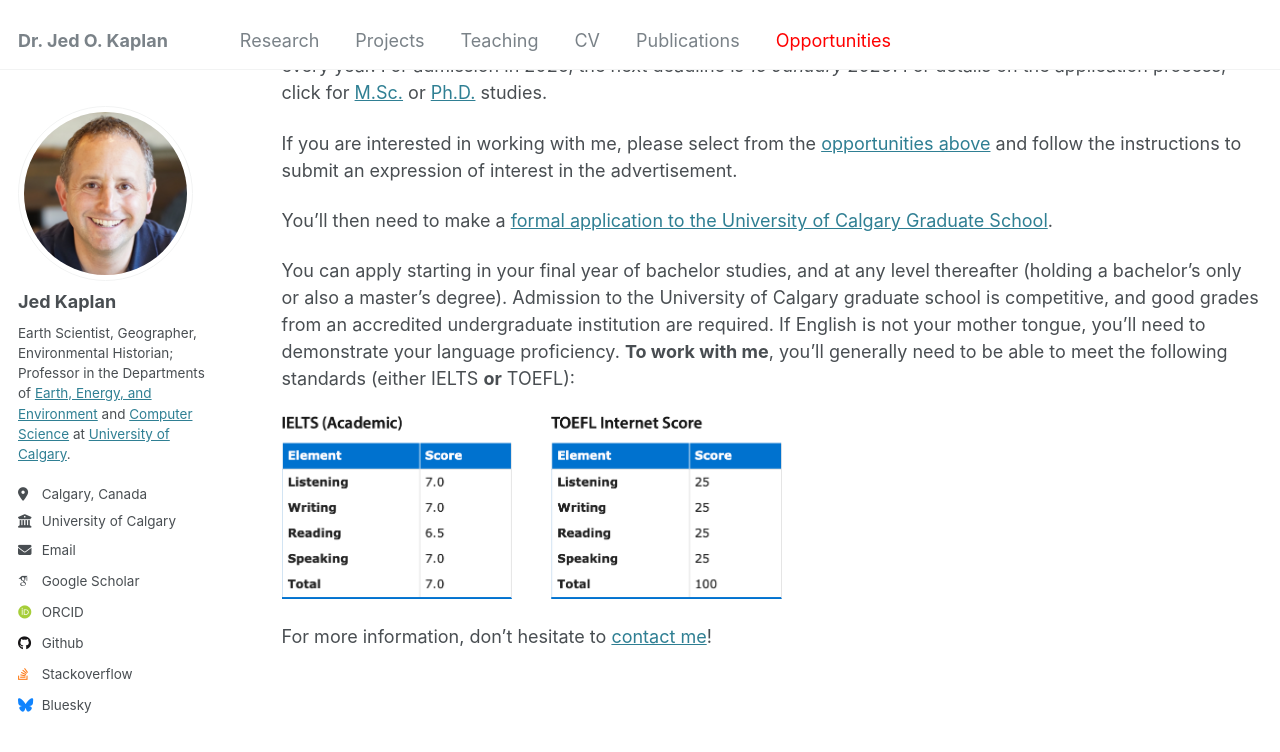
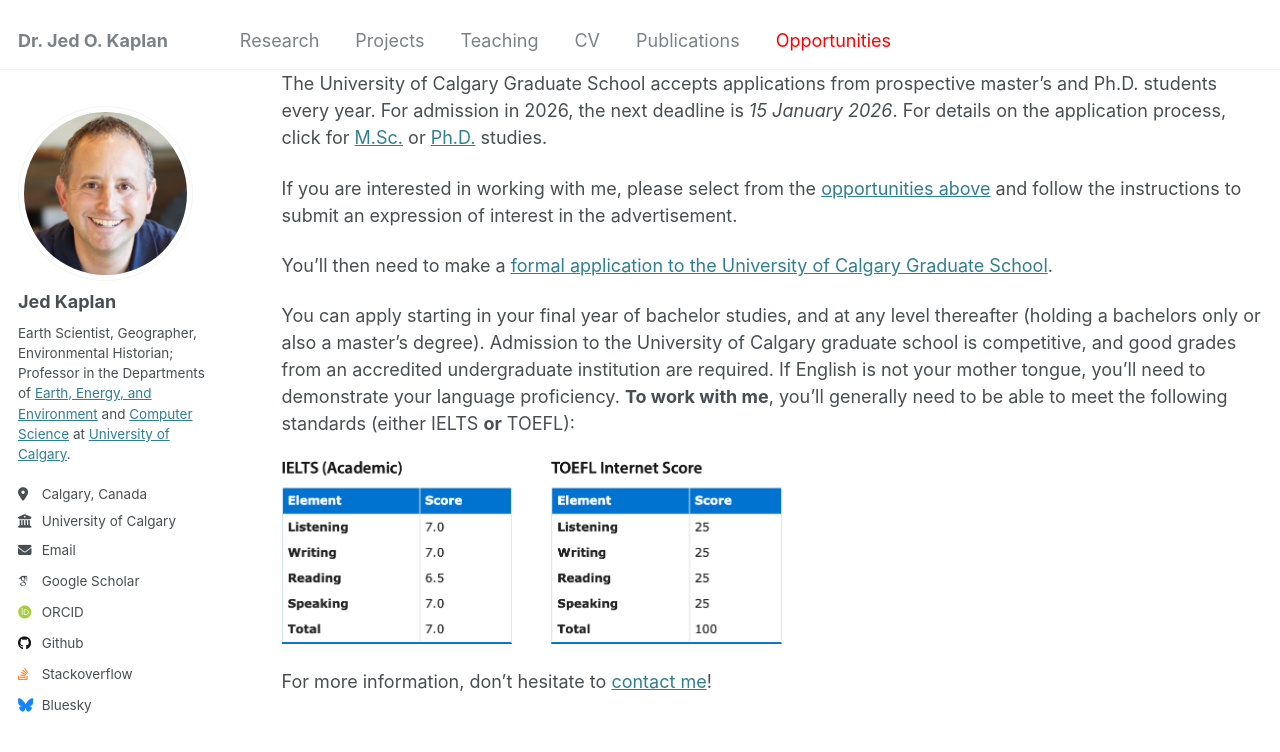
Before and after one commit to jedokaplan/jedokaplan.github.io, a Jekyll site: the page built from _pages/opportunities.md, in a window 1280 px wide and 900 px high, scrolled down 1548 px. Shown: the top 752 px of the window. Built offline with Jekyll 4.4.1, drawn with Linux system fonts in a browser that asks for light colours; some web fonts are replaced; some of the changed text lies outside the part shown.

Commit message:
minor updates to opportunities

```diff
--- a/_pages/opportunities.md
+++ b/_pages/opportunities.md
@@ -27,7 +28,7 @@
 
 You'll then need to make a <a href="https://grad.ucalgary.ca/future-students/how-apply" target="_blank">formal application to the University of Calgary Graduate School</a>.
 
-You can apply starting in your final year of bachelor studies, and at any level thereafter (holding a bachelor's only or also a master's degree).  Admission to the University of Calgary graduate school is competitive, and good grades from an accredited undergraduate institution are required. If English is not your mother tongue, you'll need to demonstrate your language proficiency. **To work with me**, you'll generally need to be able to meet the following standards (either IELTS **or** TOEFL):
+You can apply starting in your final year of bachelor studies, and at any level thereafter (holding a bachelors only or also a master's degree).  Admission to the University of Calgary graduate school is competitive, and good grades from an accredited undergraduate institution are required. If English is not your mother tongue, you'll need to demonstrate your language proficiency. **To work with me**, you'll generally need to be able to meet the following standards (either IELTS **or** TOEFL):
 
 <img src='../../images/englishreqs.png' alt="English" title="Minimum English standards" width="500">
 
```
Also changed, not shown: other parts of _pages/opportunities.md (+2 -1 lines), _opportunities/2_PhD_insects-wildfire.md (+1 -1 lines), _opportunities/3_PhD_peatlands-wildfire.md (+1 -1 lines), _opportunities/0_Internships.md (line endings or trailing spaces).
